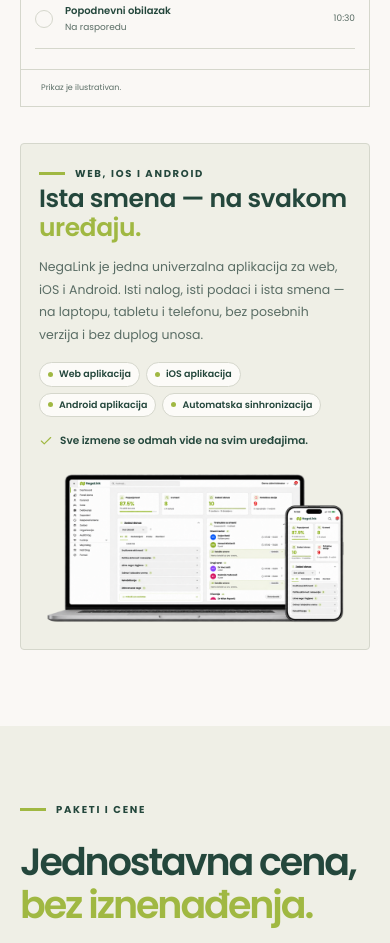
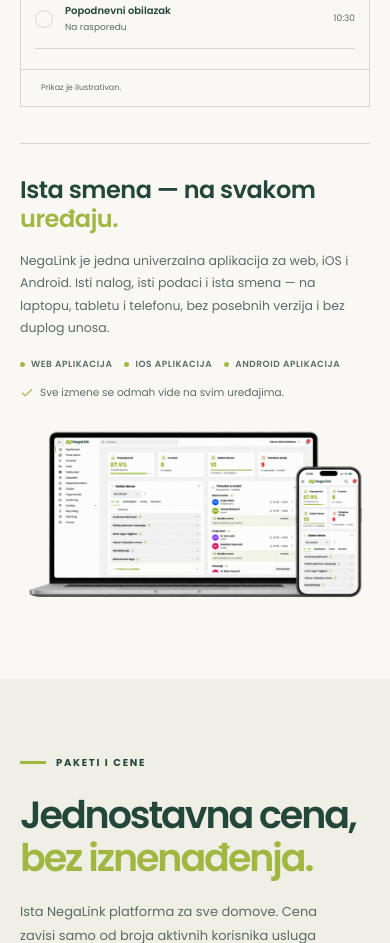
Before and after one commit to djuka6/negalink, a plain HTML site: page index.html in a window 390 px wide. Shown: the part 5547-6490 px from the top of the page. Drawn offline with Linux system fonts and the light colour scheme.

Commit message:
Refine device showcase to match section styling
- Integrate the web/iOS/Android block into the shift section: remove the
  card, pills and heavy sync styling
- Use a subtle divider, section typography and a quiet platform line
- Bump styles cache version

```diff
--- a/css/styles.css
+++ b/css/styles.css
@@ -647,14 +647,12 @@ p {
 /* Web / iOS / Android showcase ispod prikaza smene ----------------------- */
 .apps-showcase {
   display: grid;
-  grid-template-columns: minmax(0, 0.82fr) minmax(0, 1.18fr);
+  grid-template-columns: minmax(0, 0.85fr) minmax(0, 1.15fr);
   gap: 7%;
   align-items: center;
-  margin-top: 64px;
-  padding: 40px;
-  background: hsl(var(--nl-shift-bg));
-  border: 1px solid hsl(var(--nl-border));
-  border-radius: var(--nl-radius);
+  margin-top: 56px;
+  padding-top: 48px;
+  border-top: 1px solid hsl(var(--nl-border));
 }
 
 .apps-showcase__copy {
@@ -662,11 +660,11 @@ p {
 }
 
 .apps-showcase__title {
-  margin: 4px 0 0;
+  margin: 0;
   color: hsl(var(--nl-fg));
-  font-size: clamp(26px, 2.6vw, 34px);
-  font-weight: 600;
-  line-height: 1.15;
+  font-size: clamp(24px, 2.4vw, 30px);
+  font-weight: 600;
+  line-height: 1.2;
   letter-spacing: -0.02em;
 }
 
@@ -676,7 +674,7 @@ p {
 }
 
 .apps-showcase__lead {
-  margin: 18px 0 0;
+  margin: 16px 0 0;
   color: hsl(var(--nl-muted-fg));
   font-size: 13px;
   line-height: 1.8;
@@ -685,8 +683,8 @@ p {
 .apps-showcase__platforms {
   display: flex;
   flex-wrap: wrap;
-  gap: 8px;
-  margin: 20px 0 0;
+  gap: 8px 16px;
+  margin: 18px 0 0;
   padding: 0;
   list-style: none;
 }
@@ -695,13 +693,11 @@ p {
   display: inline-flex;
   align-items: center;
   gap: 6px;
-  padding: 5px 9px;
-  color: hsl(var(--nl-primary));
-  font-size: 10.5px;
-  font-weight: 600;
-  background: hsl(var(--nl-primary-fg));
-  border: 1px solid hsl(var(--nl-border));
-  border-radius: 999px;
+  color: hsl(var(--nl-muted-fg));
+  font-size: 10px;
+  font-weight: 600;
+  letter-spacing: 0.06em;
+  text-transform: uppercase;
 }
 
 .apps-showcase__platforms li::before {
@@ -716,12 +712,12 @@ p {
 .apps-showcase__sync {
   display: flex;
   align-items: flex-start;
-  gap: 7px;
-  margin: 18px 0 0;
-  color: hsl(var(--nl-primary));
-  font-size: 11.5px;
-  font-weight: 600;
-  line-height: 1.5;
+  gap: 6px;
+  margin: 14px 0 0;
+  color: hsl(var(--nl-muted-fg));
+  font-size: 11px;
+  font-weight: 400;
+  line-height: 1.6;
 }
 
 .apps-showcase__sync svg {
@@ -744,9 +740,9 @@ p {
 @media (max-width: 800px) {
   .apps-showcase {
     grid-template-columns: 1fr;
-    gap: 22px;
+    gap: 26px;
     margin-top: 36px;
-    padding: 22px 18px;
+    padding-top: 32px;
   }
 
   .apps-showcase__copy {
@@ -754,26 +750,22 @@ p {
   }
 
   .apps-showcase__title {
-    font-size: 25px;
+    font-size: 24px;
   }
 
   .apps-showcase__lead {
-    margin-top: 14px;
     font-size: 12.5px;
   }
 
   .apps-showcase__platforms {
-    gap: 6px;
-    margin-top: 16px;
+    gap: 6px 12px;
   }
 
   .apps-showcase__platforms li {
-    padding: 4px 8px;
-    font-size: 9.5px;
+    font-size: 9px;
   }
 
   .apps-showcase__sync {
-    margin-top: 16px;
     font-size: 10.5px;
   }
 }
--- a/index.html
+++ b/index.html
@@ -41,7 +41,7 @@
       href="https://fonts.googleapis.com/css2?family=Poppins:wght@400;500;600;700&display=swap"
       rel="stylesheet"
     />
-    <link rel="stylesheet" href="css/styles.css?v=20" />
+    <link rel="stylesheet" href="css/styles.css?v=21" />
     <link rel="stylesheet" href="css/pricing.css?v=2" />
     <link rel="stylesheet" href="css/hero-demo.css?v=3" />
     <link rel="stylesheet" href="css/admin-demo.css?v=2" />
@@ -1784,10 +1784,6 @@
 
             <div id="aplikacije" class="apps-showcase">
               <div class="apps-showcase__copy">
-                <p class="eyebrow">
-                  <span aria-hidden="true"></span>
-                  Web, iOS i Android
-                </p>
                 <h3 class="apps-showcase__title">
                   Ista smena — na svakom <em>uređaju.</em>
                 </h3>
@@ -1800,7 +1796,6 @@
                   <li>Web aplikacija</li>
                   <li>iOS aplikacija</li>
                   <li>Android aplikacija</li>
-                  <li>Automatska sinhronizacija</li>
                 </ul>
                 <p class="apps-showcase__sync">
                   <svg class="icon" width="14" height="14" aria-hidden="true">
```
Also changed, not shown: mogucnosti.html (+1 -1 lines), 1 other file.
